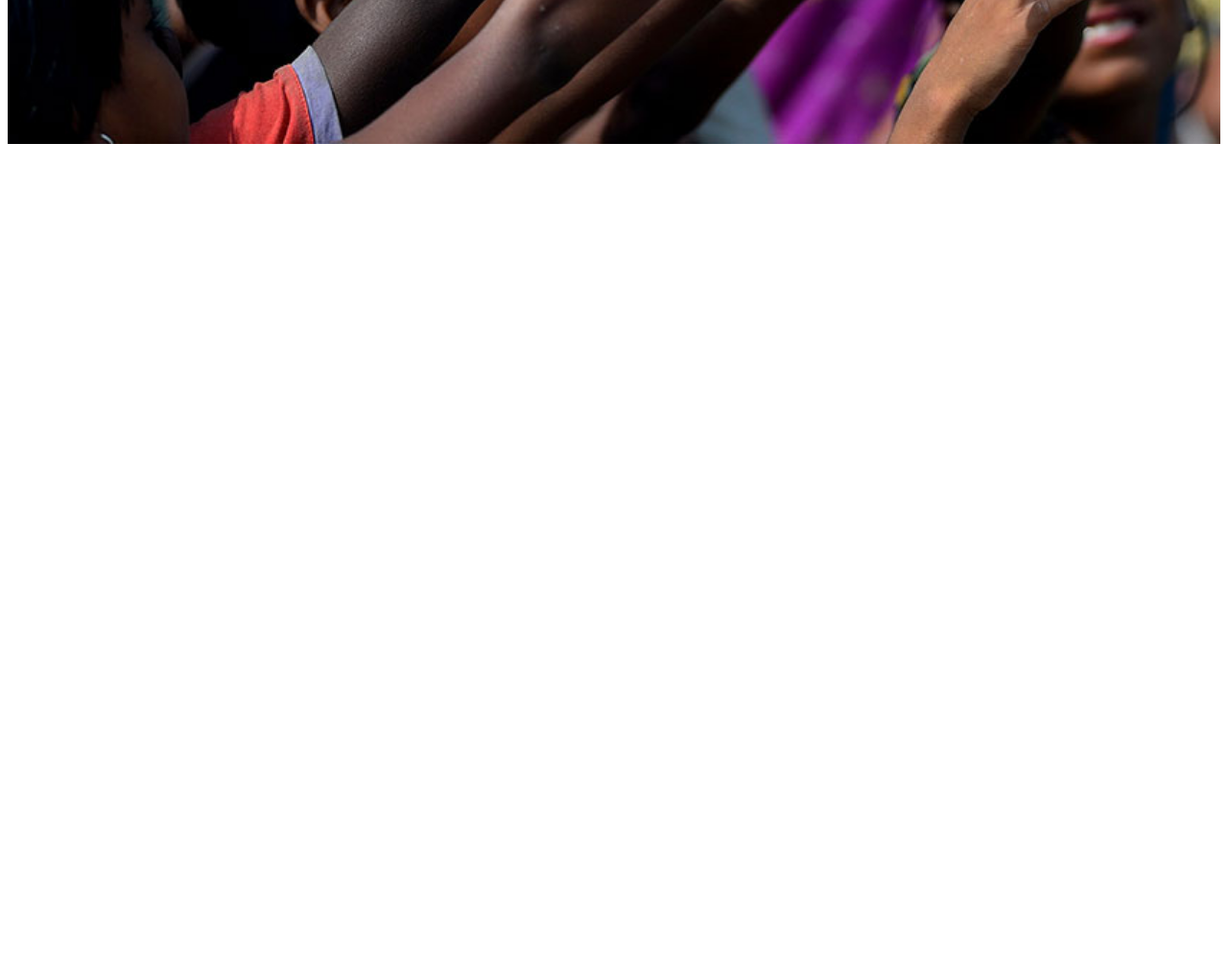
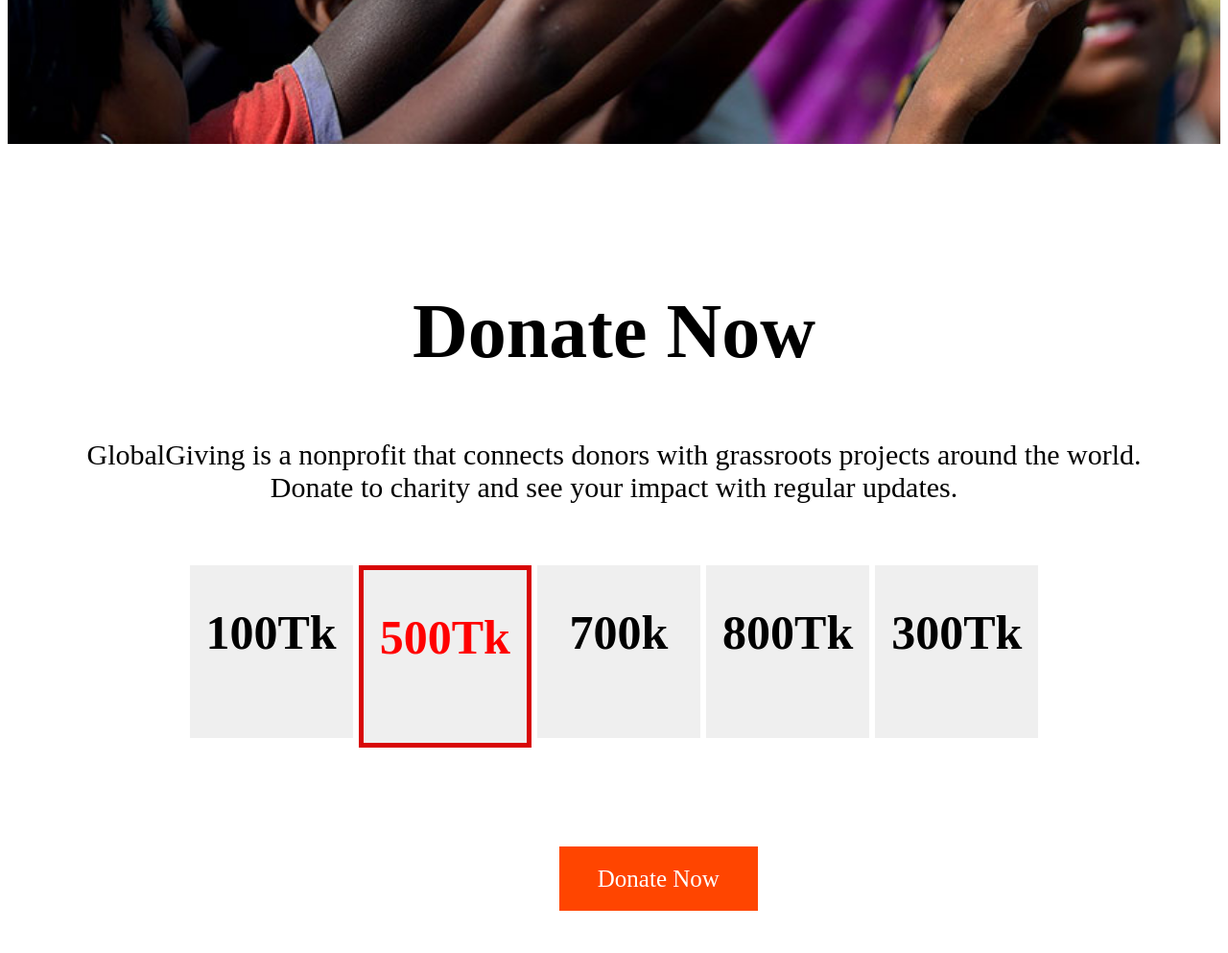
Before and after one commit to abzahid/donate-today, a plain HTML site: page index.html in a window 1280 px wide. Shown: the part 732-1725 px from the top of the page at 96% size. Before the commit the page ends 1032 px from the top, so only its background shows below. Drawn offline with Linux system fonts and the light colour scheme.

Commit message:
second section done

```diff
--- a/index.html
+++ b/index.html
@@ -23,5 +23,33 @@
             </div>
         </div>
     </section>
+    <section class="second-section">
+        <div class="text-description">
+           <h1>Donate Now</h1>
+           <p>GlobalGiving is a nonprofit that connects donors with grassroots projects around the world.</p>
+           <p>Donate to charity and see your impact with regular updates.</p>
+        </div>
+        <div class="boxes">
+            <div class="box1">
+                <h2>100Tk</h2>
+            </div>
+            <div class="box2">
+                <h2>500Tk</h2>
+            </div>
+            <div class="box3">
+                <h2>700k</h2>
+            </div>
+            <div class="box4">
+                <h2>800Tk</h2>
+            </div>
+            <div class="box5">
+                <h2>300Tk</h2>
+            </div>
+
+        </div>
+       <div class="button">
+        <a href="">Donate Now</a>
+       </div>
+    </section>
 </body>
 </html>
--- a/style.css
+++ b/style.css
@@ -43,3 +43,80 @@
     padding: 60px;
 
 }
+.text-description {
+    text-align: center;
+}
+.text-description h1 {
+    font-size: 80px;
+}
+.text-description p {
+    font-size: 30px;
+    text-align: center;
+    margin: 0;
+}
+.box1 {
+    height: 180px;
+    width: 170px;
+
+    text-align: center;
+    background-color: rgba(128, 128, 128, 0.127);
+
+}
+.box2 {
+    height: 180px;
+    width: 170px;
+    border: 5px solid rgb(216, 6, 6);
+    text-align: center;
+    background-color: rgba(128, 128, 128, 0.127);
+    color: red;
+
+}
+.box3 {
+    height: 180px;
+    width: 170px;
+
+    text-align: center;
+    background-color: rgba(128, 128, 128, 0.127);
+
+}
+.box4 {
+    height: 180px;
+    width: 170px;
+
+    text-align: center;
+    background-color: rgba(128, 128, 128, 0.127);
+
+}
+.box5 {
+    height: 180px;
+    width: 170px;
+
+    text-align: center;
+    background-color: rgba(128, 128, 128, 0.127);
+
+}
+.boxes {
+    display: flex;
+    justify-content: space-between;
+    width: 70%;
+    margin-left: 15%;
+    margin-right: 15%;
+    margin-top: 5%;
+    margin-bottom: 5%;
+}
+.second-section a {
+    background-color: orangered;
+    padding: 20px 40px;
+    text-decoration: none;
+    color: white;
+    font-size: 25px;
+    margin-left: 45%;
+ }
+ .boxes h2 {
+    font-size: 50px;
+
+
+ }
+ .second-section {
+    margin-bottom: 150px;
+ }
```
